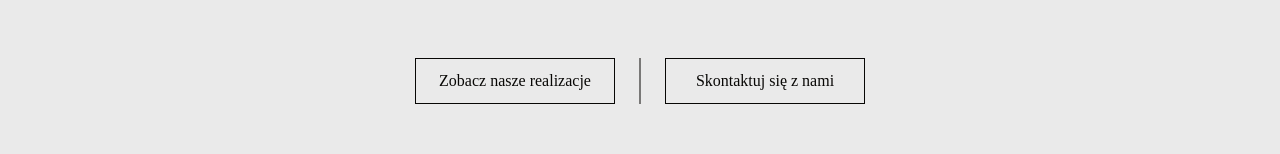
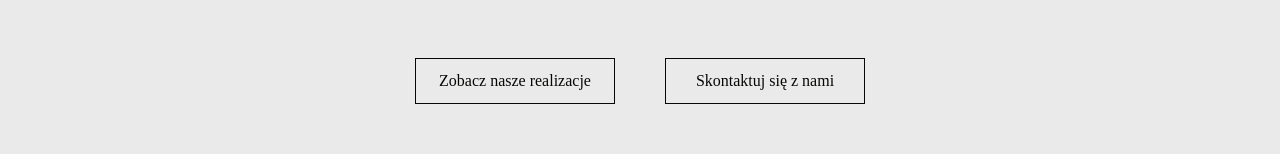
Before and after one commit to staszek998/ad-art, a React (Create React App) app: page / in a window 1280 px wide. Shown: the part 449-603 px from the top of the page. Built offline with nearby package versions, Linux system fonts and the light colour scheme; a web font is replaced by a local one.

Commit message:
Remove the vertical spacer

```diff
--- a/src/pages/Home/_Home.scss
+++ b/src/pages/Home/_Home.scss
@@ -39,21 +39,6 @@
       }
     }
 
-    // Create the vertical line (spacer) on larger screens.
-    @include media-breakpoint-up(md) {
-      position: relative;
-      &::before {
-        position: absolute;
-        left: 50%;
-        top: 50%;
-        transform: translate(-50%, -50%);
-        content: "";
-        width: 1px;
-        height: 100%;
-        background-color: $ad-rich-black;
-      }
-    }
-
     // Set the equal width to both of the links
     // to achieve more centered layout.
     a {
```
